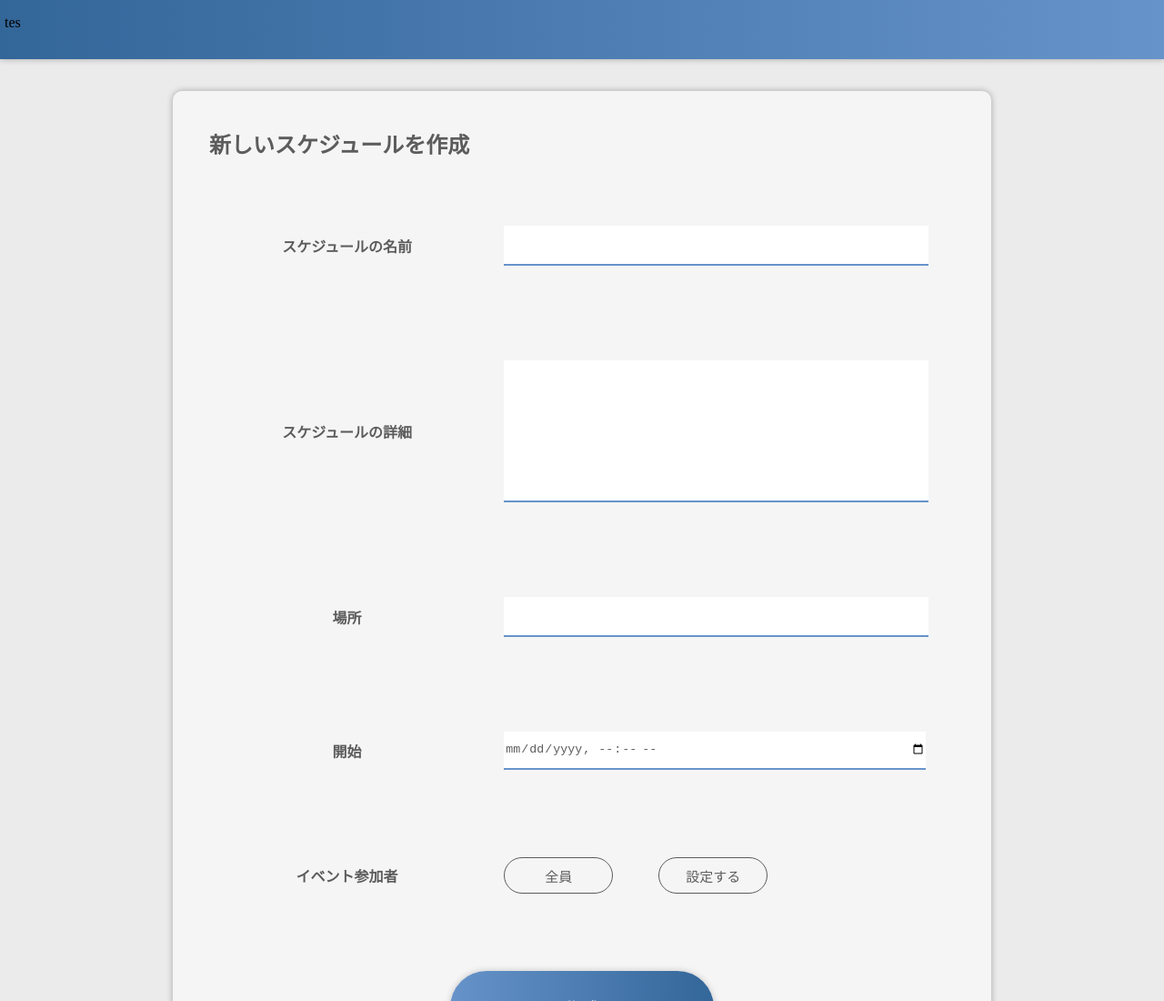
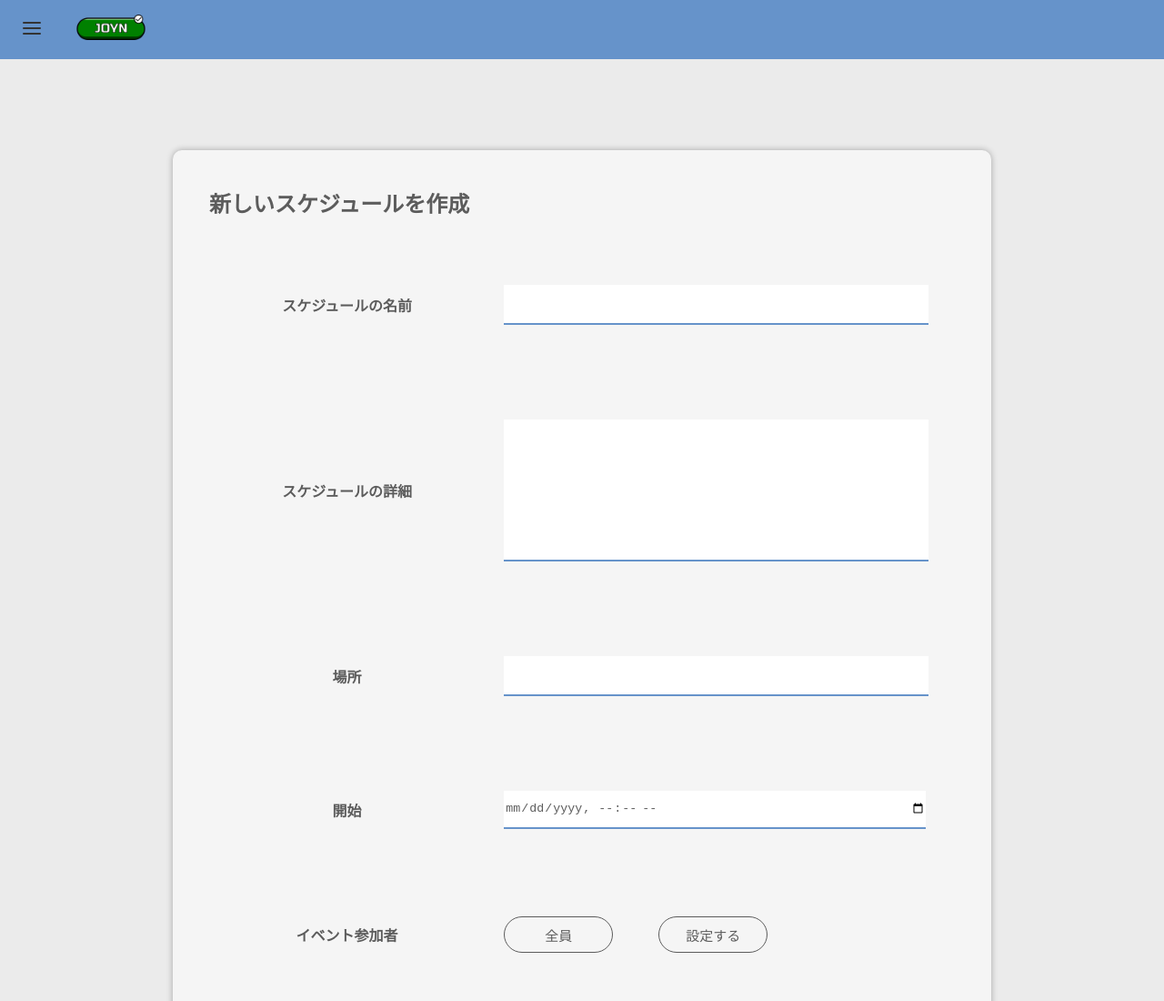
Before and after one commit to KanadeSisido/Hack_U_code_attendance_sheet, a plain HTML site: page src/schedule/createNewSchedule.html in a window 1280 px wide. Shown: the top 1100 px of the page at 91% size. Drawn offline with Linux system fonts and the light colour scheme; no server answers.

Commit message:
ヘッダー適用

```diff
--- a/src/schedule/createNewSchedule.html
+++ b/src/schedule/createNewSchedule.html
@@ -6,15 +6,38 @@
         <link rel="stylesheet" href="../../static/css/createNewSchedule.css">
         <script type="module" src="../../static/js/importFirebase.js"></script>
         <script type="module" src="../../static/js/createNewSchedule.js"></script>
+        <link rel="stylesheet" href="../../static/css/headerHBG.css">
+        <link href="https://fonts.googleapis.com/icon?family=Material+Icons" rel="stylesheet"/>
+        <script type="module" src="../../static/js/headerHBG.js"></script>
     </head>
     <body>
         <header>
-            <div id="header-wrapper">
-                <div id="header-left">
-                    <p>tes</p>
+            <div class="container">
+                <div id="navArea">
+                    <nav>
+                        <div class="inner">
+                            <ul>
+                                <li><a href="#"><i class="material-icons icon-home">home</i>Home</a></li>
+                                <li><a href="#"><i class="material-icons icon-select">apps</i>Circle select</a></li>
+                                <li><a href="#"><i class="material-icons icon-logout">logout</i>Logout</a></li>
+                            </ul>
+                        </div>
+                    </nav>
+
+                    <div class="toggle-btn">
+                        <span></span>
+                        <span></span>
+                        <span></span>
+                    </div>
+
+                    <div id="mask"></div>
+                </div>
+                <div class="header-left">
+                    <img class="logo" src="../../resources/joynicon.png">
                 </div>
             </div>
         </header>
+
         <div id="create-wrapper">
             <h2>新しいスケジュールを作成</h2>
             <form id="create-schedule">
--- a/static/css/createNewSchedule.css
+++ b/static/css/createNewSchedule.css
@@ -9,29 +9,7 @@ body
 }
 
 
-/*header*/
 
-header
-{
-    width : 100%;
-    height : 65px;
-
-    position : fixed;
-    top : 0;
-    left : 0;
-    z-index: 100;
-
-    background: linear-gradient(to right,#336699,#6693ca);
-
-    box-shadow: rgba(0,0,0,0.3) 0px 0px 7px;
-
-}
-
-#header-wrapper
-{
-    margin : 0 auto;
-    padding : 0 5px;
-}
 
 #create-wrapper
 {
--- a/static/css/headerHBG.css
+++ b/static/css/headerHBG.css
@@ -125,6 +125,7 @@ nav .inner ul li a:hover {
     position: fixed;
     opacity: 0.6;
     cursor: pointer;
+    z-index: 1;
 }
 
 .material-icons {
--- a/static/css/selectCircle.css
+++ b/static/css/selectCircle.css
@@ -10,21 +10,7 @@ body
 
 
 
-header
-{
-    width : 100%;
-    height : 65px;
 
-    position : fixed;
-    top : 0;
-    left : 0;
-    z-index: 100;
-
-    background: linear-gradient(to right,#336699,#6693ca);
-
-    box-shadow: rgba(0,0,0,0.3) 0px 0px 7px;
-
-}
 
 #dashboard-wrapper
 {
```
Also changed, not shown: src/createNewCircle.html (+25 -3 lines), src/selectCircle.html (+25 -3 lines), static/css/index.css (+0 -8 lines).
